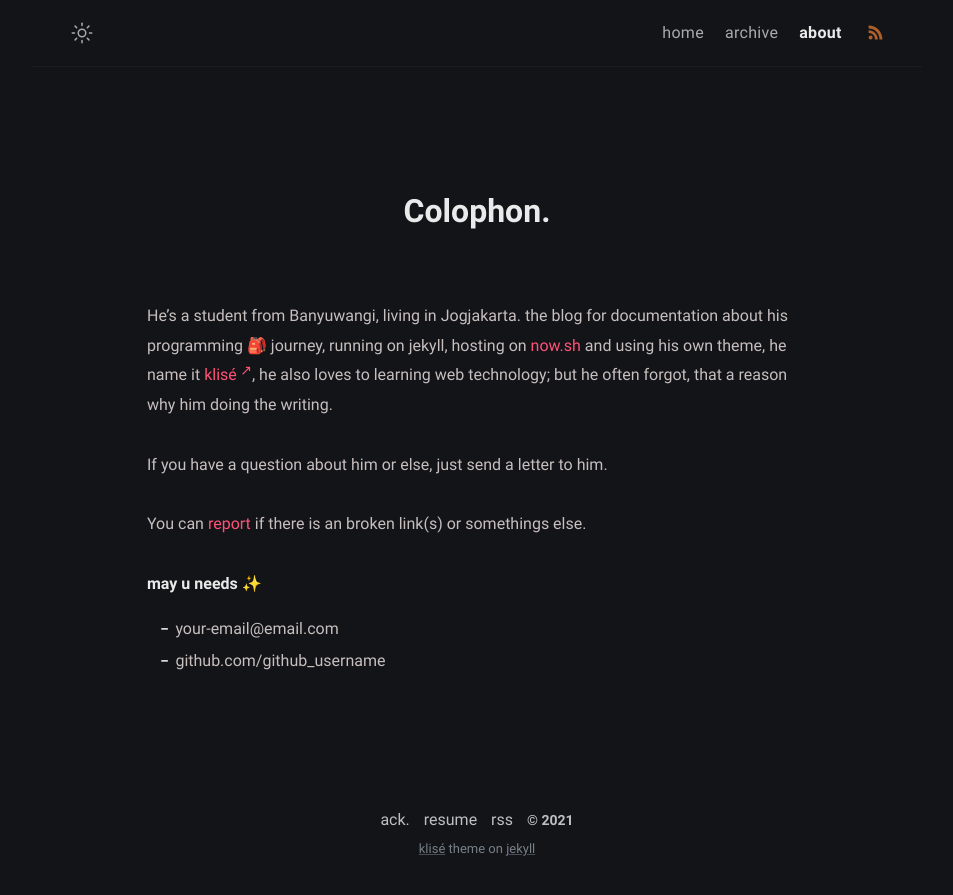
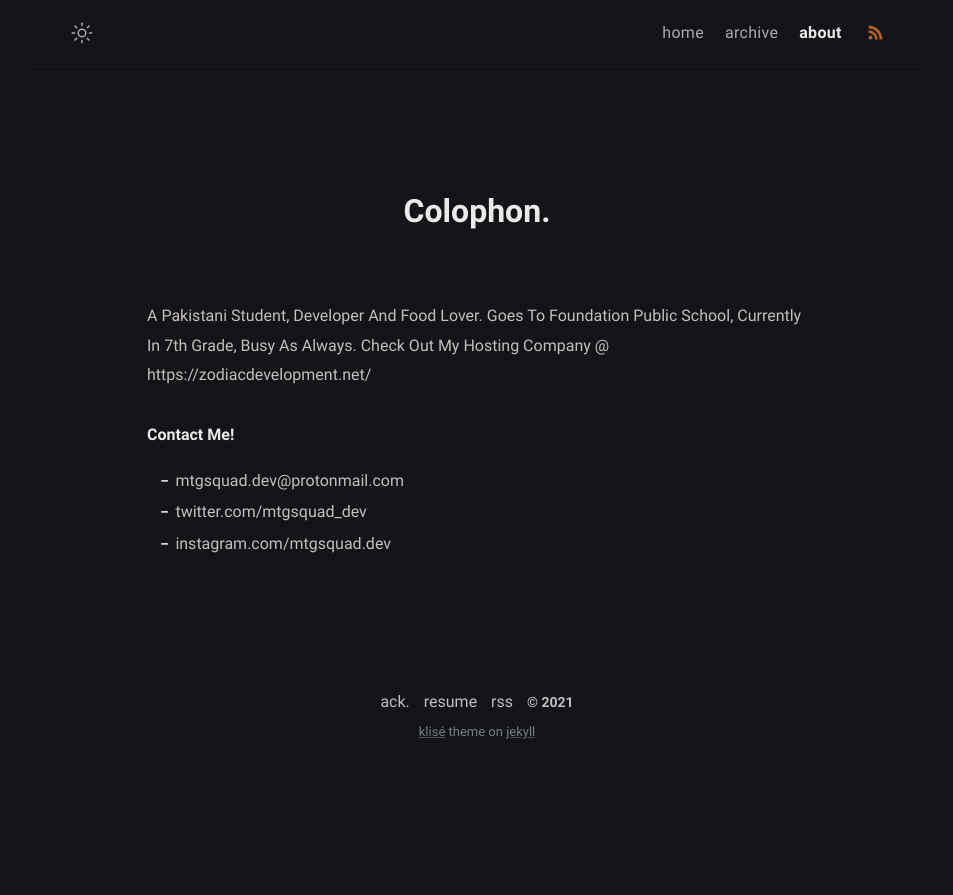
Before and after one commit to mtgsquad/blog, a Jekyll site: the page built from about.md, in a window 1280 px wide. Shown: the top 895 px of the page, without its empty margins (163-1116 px from the left). Built offline with Jekyll 4.4.1, drawn with Linux system fonts in a browser that asks for light colours.

Commit message:
Update about.md

```diff
--- a/about.md
+++ b/about.md
@@ -6,13 +6,10 @@ excerpt: Hello peeps, I'm student of computer science from Banyuwangi, living in
 comments: false
 ---
 
-He's a student from Banyuwangi, living in Jogjakarta. the blog for documentation about his programming 🎒 journey, running on jekyll, hosting on [now.sh](http://now.sh) and using his own theme, he name it <a href="https://github.com/piharpi/jekyll-klise" target="_blank" rel="noopener">klisé</a>, he also loves to learning web technology; but he often forgot, that a reason why him doing the writing.
+A Pakistani Student, Developer And Food Lover. Goes To Foundation Public School, Currently In 7th Grade, Busy As Always. Check Out My Hosting Company @ https://zodiacdevelopment.net/
 
-If you have a question about him or else, just send a letter to him.
+**Contact Me!**
 
-You can [report](http://github.com/piharpi/jekyll-klise/issues/new) if there is an broken link(s) or somethings else.
-
-**may u needs ✨**
-
-- {{ site.author.email }}
-- github.com/{{ site.author.github }}
+- mtgsquad.dev@protonmail.com
+- twitter.com/mtgsquad_dev
+- instagram.com/mtgsquad.dev
```
